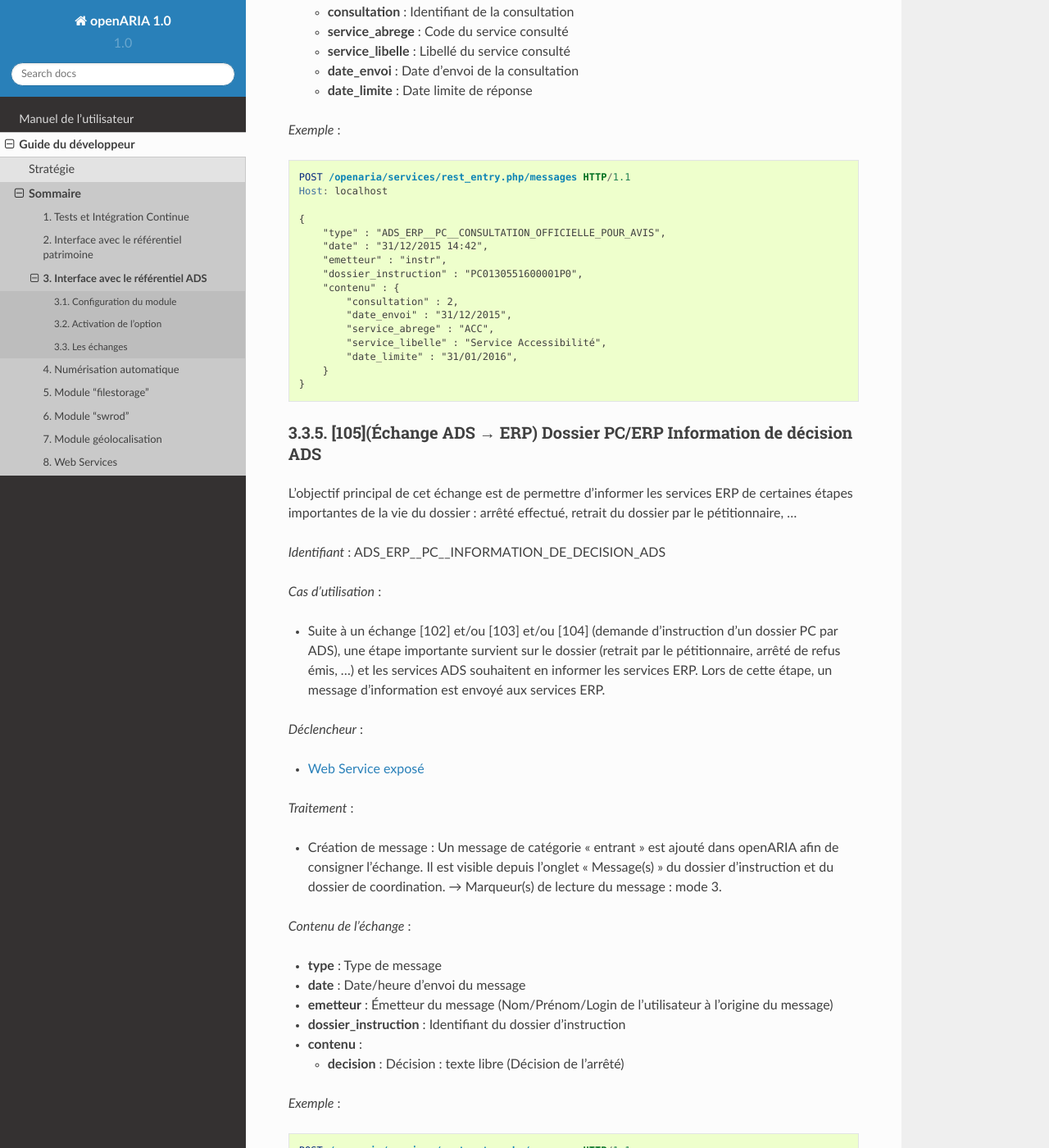
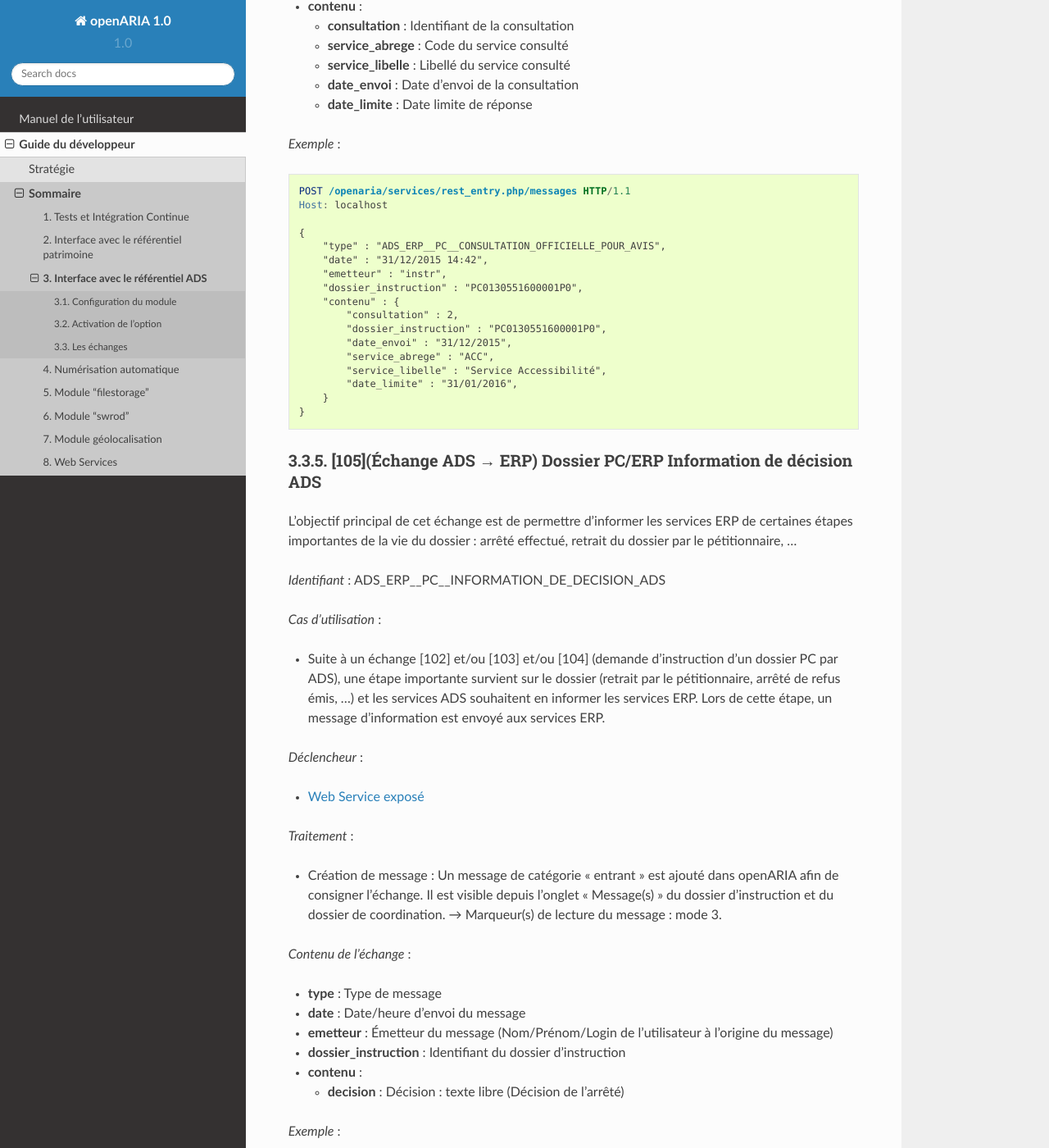
Before and after one commit to jcerini/openaria-documentation, a Sphinx documentation site: the page built from source/guide_developpeur/interface_avec_le_referentiel_ads.rst, in a window 1280 px wide and 1400 px high, scrolled down 5410 px. Shown: the whole window at 82% size. Built offline with Sphinx 7.4.7 and the Read the Docs theme 2.0.0, drawn with Linux system fonts in a browser that asks for light colours; some of the changed text lies outside the part shown.

Commit message:
Ajout des dossier d'instuction dans le contenu et suppression de date_reception

```diff
--- a/source/guide_developpeur/interface_avec_le_referentiel_ads.rst
+++ b/source/guide_developpeur/interface_avec_le_referentiel_ads.rst
@@ -97,6 +97,7 @@ L'objectif principal de cet échange est de permettre à l'instructeur ADS de tr
         "emetteur" : "instr",
         "dossier_instruction" : "PC0130551600001P0",
         "contenu" : {
+            "dossier_instruction" : "PC0130551600001P0",
             "competence" : "",
             "contraintes_plu" : "",
             "references_cadastrales" : ""
@@ -268,6 +269,7 @@ L'objectif principal de cet échange est de permettre à l'instructeur ADS d'ém
         "dossier_instruction" : "PC0130551600001P0",
         "contenu" : {
             "consultation" : 2,
+            "dossier_instruction" : "PC0130551600001P0",
             "date_envoi" : "31/12/2015",
             "service_abrege" : "ACC",
             "service_libelle" : "Service Accessibilité",
@@ -327,6 +329,7 @@ L'objectif principal de cet échange est de permettre d'informer les services ER
         "emetteur" : "instr",
         "dossier_instruction" : "PC0130551600001P0",
         "contenu" : {
+            "dossier_instruction" : "PC0130551600001P0",
             "decision" : ""
         }
     }
@@ -390,6 +393,7 @@ L'objectif principal de cet échange est de permettre à l'instructeur ADS de ga
         "contenu" : {
             "consultation" : 2,
             "date_envoi" : "31/12/2015",
+            "dossier_instruction" : "PC0130551600001P0",
             "service_abrege" : "SC",
             "service_libelle" : "Service Conformité",
             "date_limite": "31/01/2016"
@@ -678,6 +682,7 @@ Dans le contexte du guichet unique, l'objectif principal de cet échange est d'i
         "emetteur" : "admin",
         "dossier_instruction" : "AT0130551600001P0",
         "contenu": {
+            "dossier_instruction" : "AT0130551600001P0",
             "type_piece" : "complémentaire"
         }
     }
@@ -738,6 +743,7 @@ L'objectif principal de cet échange est de permettre aux services ERP d'être i
         "emetteur" : "admin",
         "dossier_instruction" : "AT0130551600001P0",
         "contenu": {
+            "dossier_instruction" : "AT0130551600001P0",
             "date_creation" : "31/12/2015",
             "nom_fichier" : "DGIMPC.pdf",
             "type" : "Imprimé de demande de permis de construire",
@@ -802,7 +808,8 @@ L'objectif principal de cet échange est de permettre aux services ADS de partag
         "emetteur": "John Doe",
         "dossier_instruction": "PC0130551600001P0",
         "contenu": {
-             "Dossier à enjeu ADS": "oui"
+            "dossier_instruction": "PC0130551600001P0",
+            "Dossier à enjeu ADS": "oui"
         }
     }
 
@@ -976,6 +983,7 @@ L'objectif principal de cet échange est de permettre aux services ERP d'apporte
         "emetteur": "John Doe",
         "dossier_instruction": "PD12R0001",
         "contenu": {
+            "dossier_instruction": "PD12R0001",
             "Complétude ERP ACC": "non",
             "Motivation Complétude ERP ACC": "Lorem ipsum dolor sit amet..."
         }
@@ -1034,6 +1042,7 @@ L'objectif principal de cet échange est de permettre aux services ERP d'apporte
         "emetteur": "John Doe",
         "dossier_instruction": "PD12R0001",
         "contenu": {
+            "dossier_instruction": "PD12R0001",
             "Complétude ERP SECU": "oui",
             "Motivation Complétude ERP SECU": "Lorem ipsum dolor sit amet..."
         }
@@ -1094,6 +1103,7 @@ L'objectif principal de cet échange est de permettre aux services ERP d'apporte
         "emetteur": "John Doe",
         "dossier_instruction": "PD12R0001",
         "contenu": {
+            "dossier_instruction": "PD12R0001",
             "Confirmation ERP": "oui",
             "Type de dossier ERP": "Lorem ipsum dolor sit amet...",
             "Catégorie de dossier ERP": "Lorem ipsum dolor sit amet..."
@@ -1153,6 +1163,7 @@ L'objectif principal de cet échange est de permettre aux services ERP de partag
         "emetteur": "John Doe",
         "dossier_instruction": "PD12R0001",
         "contenu": {
+            "dossier_instruction": "PD12R0001",
             "Dossier à enjeux ERP" : "oui"
         }
     }
@@ -1447,7 +1458,7 @@ L'objectif principal de cet échange est de notifier les instructeurs d'un dossi
         "emetteur": "John Doe",
         "dossier_instruction": "PD12R0001",
         "contenu": {
-            "consultation" : 2,
-            "date_reception": "16/06/2014 14:11"
+            "dossier_instruction": "PD12R0001",
+            "consultation" : 2
         }
     }
```
